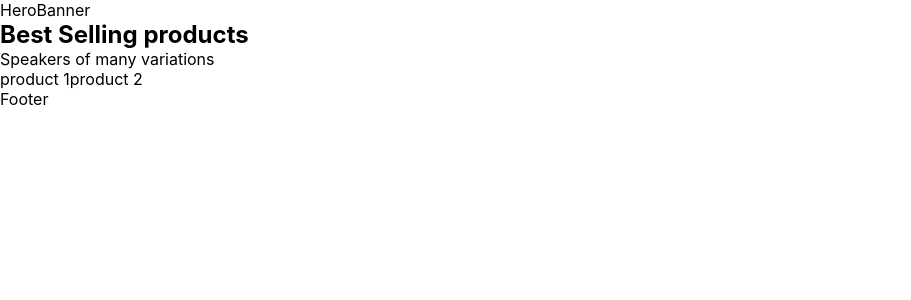
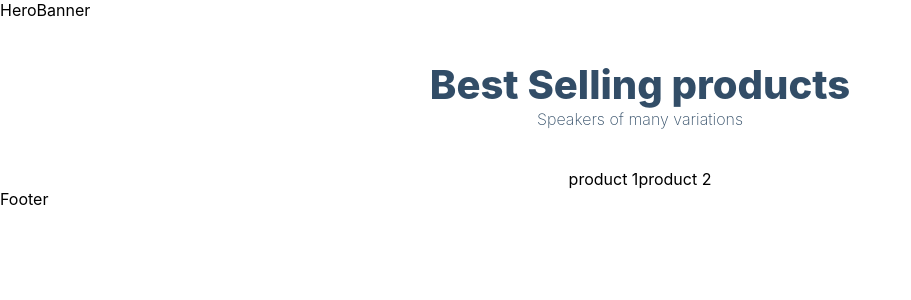
Before and after one commit to MustafaPaigeer/online-shop, a Next.js app: page / in a window 1280 px wide. Shown: the top 300 px of the page, without its empty margins (0-911 px from the left). Built offline with nearby package versions, Linux system fonts and the light colour scheme.

Commit message:
create react component files

```diff
--- a/pages/index.js
+++ b/pages/index.js
@@ -4,11 +4,11 @@ import React from 'react'
   return (
     <>
       HeroBanner
-      <div>
+      <div className="products-heading">
         <h2>Best Selling products</h2>
         <p>Speakers of many variations</p>
       </div>
-      <div>
+      <div className="products-container">
         {['product 1', 'product 2'].map(
           (product) => product)}
       </div>
```
Also changed, not shown: components/Cart.jsx (added, +9 -0 lines), components/Footer.jsx (added, +9 -0 lines), components/FooterBanner.jsx (added, +9 -0 lines), components/HeroBanner.jsx (added, +9 -0 lines), components/Layout.jsx (added, +9 -0 lines), components/Navbar.jsx (added, +9 -0 lines), components/Product.jsx (added, +9 -0 lines).
